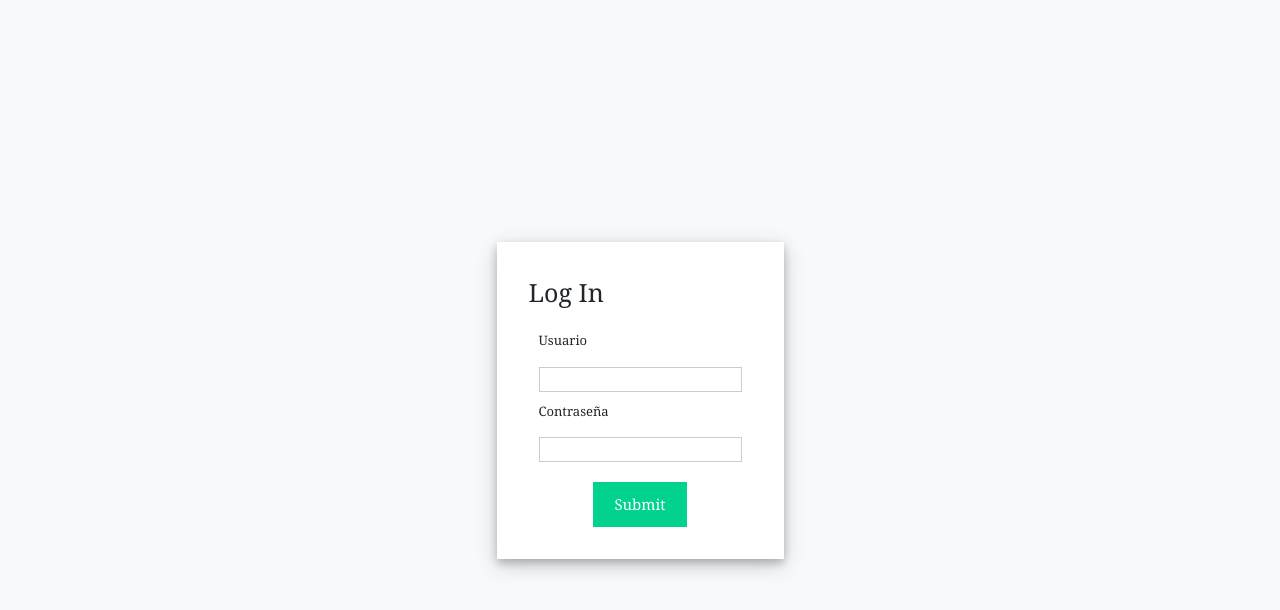
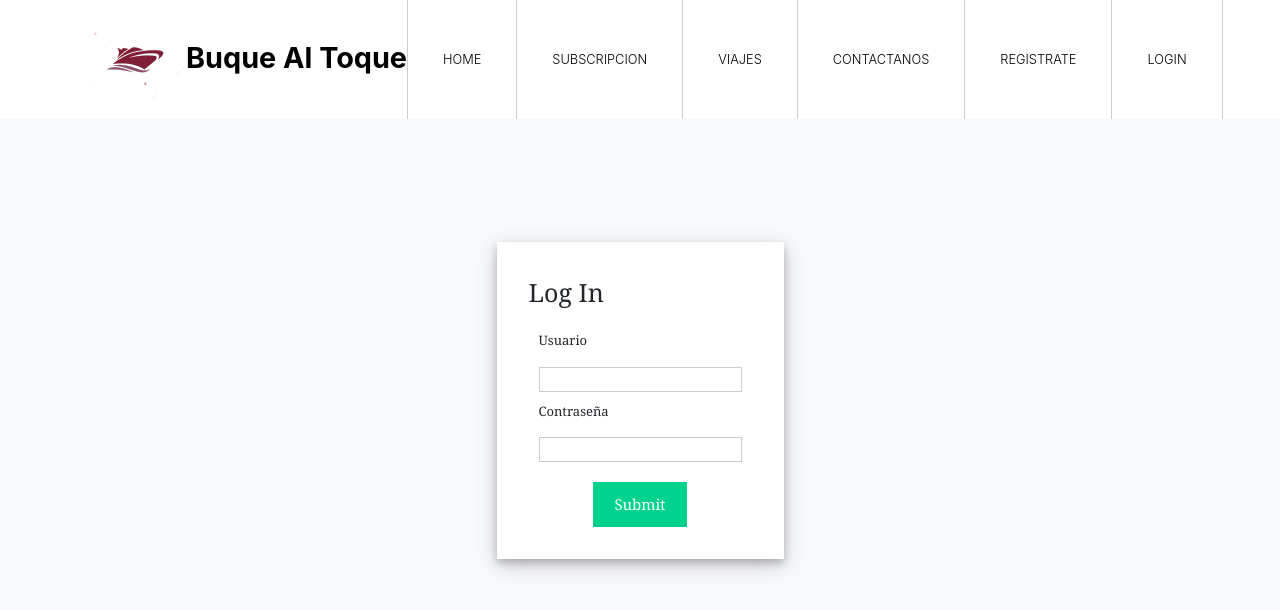
Before and after one commit to ferMossier/BuqueAlToquePrototype, a React (Create React App) app: page /Login in a window 1280 px wide. Shown: the top 610 px of the page. Built offline with nearby package versions, Linux system fonts and the light colour scheme.

Commit message:
Header added to Login and Signup

```diff
--- /dev/null
+++ b/src/components/Header.js
@@ -0,0 +1,50 @@
+import ReactDOM from 'react-dom';
+import React from 'react';
+import { Link } from "react-router-dom";
+import logo from '../img/logo.png';
+import "./SignUpStyles.css";
+
+export default function Header() {
+
+    return (
+        <div className="tm-top-bar" id="tm-top-bar">
+            <div className="container">
+                <div className="row">
+
+                    <nav className="navbar navbar-expand-lg narbar-light">
+                        <a className="navbar-brand mr-auto" href="/#">
+                            <img src={logo} alt="Site logo" />
+                            Buque Al Toque
+                        </a>
+                        <button type="button" id="nav-toggle" className="navbar-toggler collapsed" data-toggle="collapse"
+                            data-target="#mainNav" aria-expanded="false" aria-label="Toggle navigation">
+                            <span className="navbar-toggler-icon"></span>
+                        </button>
+                        <div id="mainNav" className="collapse navbar-collapse tm-bg-white">
+                            <ul className="navbar-nav ml-auto">
+                                <li className="nav-item">
+                                    <a className="nav-link" href="#top">Home <span className="sr-only">(current)</span></a>
+                                </li>
+                                <li className="nav-item">
+                                    <a className="nav-link" href="#sec-subs">Subscripcion</a>
+                                </li>
+                                <li className="nav-item">
+                                    <a className="nav-link" href="#sec-travel">Viajes</a>
+                                </li>
+                                <li className="nav-item">
+                                    <a className="nav-link" href="#sec-contact">Contactanos</a>
+                                </li>
+                                <li className="nav-item">
+                                    <Link to="/SignUp" className="nav-link">Registrate</Link>
+                                </li>
+                                <li className="nav-item">
+                                    <Link to="/Login" className="nav-link">Login</Link>
+                                </li>
+                            </ul>
+                        </div>
+                    </nav>
+                </div>
+            </div>
+        </div>
+    );
+};
--- a/src/components/Login.js
+++ b/src/components/Login.js
@@ -1,8 +1,10 @@
 import React, { useState } from "react";
 import { Navigate } from "react-router-dom";
+import Header from "./Header"
 import "./LoginStyles.css"
 
-function Login() {
+
+export default function Login() {
   // React States
   const [errorMessages, setErrorMessages] = useState({});
   const [isSubmitted, setIsSubmitted] = useState(false);
@@ -81,13 +83,14 @@ function Login() {
   );
 
   return (
-    <div className="app">
-      <div className="login-form">
-        <div className="title">Log In</div>
-        {isSubmitted ? <Navigate to="/" /> : renderForm}
+    <>
+      <Header />
+      <div className="app">
+        <div className="login-form">
+          <div className="title">Log In</div>
+          {isSubmitted ? <Navigate to="/" /> : renderForm}
+        </div>
       </div>
-    </div>
+    </>
   );
 }
-
-export default Login;
--- a/src/components/SignUp.js
+++ b/src/components/SignUp.js
@@ -1,5 +1,6 @@
 import { useState } from 'react';
-import Login from "./Login"
+import { Navigate } from "react-router-dom";
+import Header from "./Header"
 import "./SignUpStyles.css"
 
 export default function SignUp() {
@@ -107,8 +108,10 @@ export default function SignUp() {
     };
 
     return (
+        <>
+            <Header />
             <div className='app'>
-            {isSubmitted ? <Login /> :
+                {isSubmitted ? <Navigate to="/Login" /> :
                     <div className="signup-form">
                         <div>
                             <h1>Sign Up</h1>
@@ -153,8 +156,8 @@ export default function SignUp() {
                                 <label className="label">Password*</label>
                                 <input onChange={handlePassword} className="input"
                                     value={password} type="password" />
-                                { Object.keys(passwordError).map((key)=>{
-                                return <div style={{color:"red"}}>{passwordError[key]}</div>
+                                {Object.keys(passwordError).map((key) => {
+                                    return <div style={{ color: "red" }}>{passwordError[key]}</div>
                                 })}
                             </div>
 
@@ -173,5 +176,6 @@ export default function SignUp() {
                     </div>
                 }
             </div>
+        </>
     );
 }
```
Lines whose indentation alone changed are shown as unchanged.
